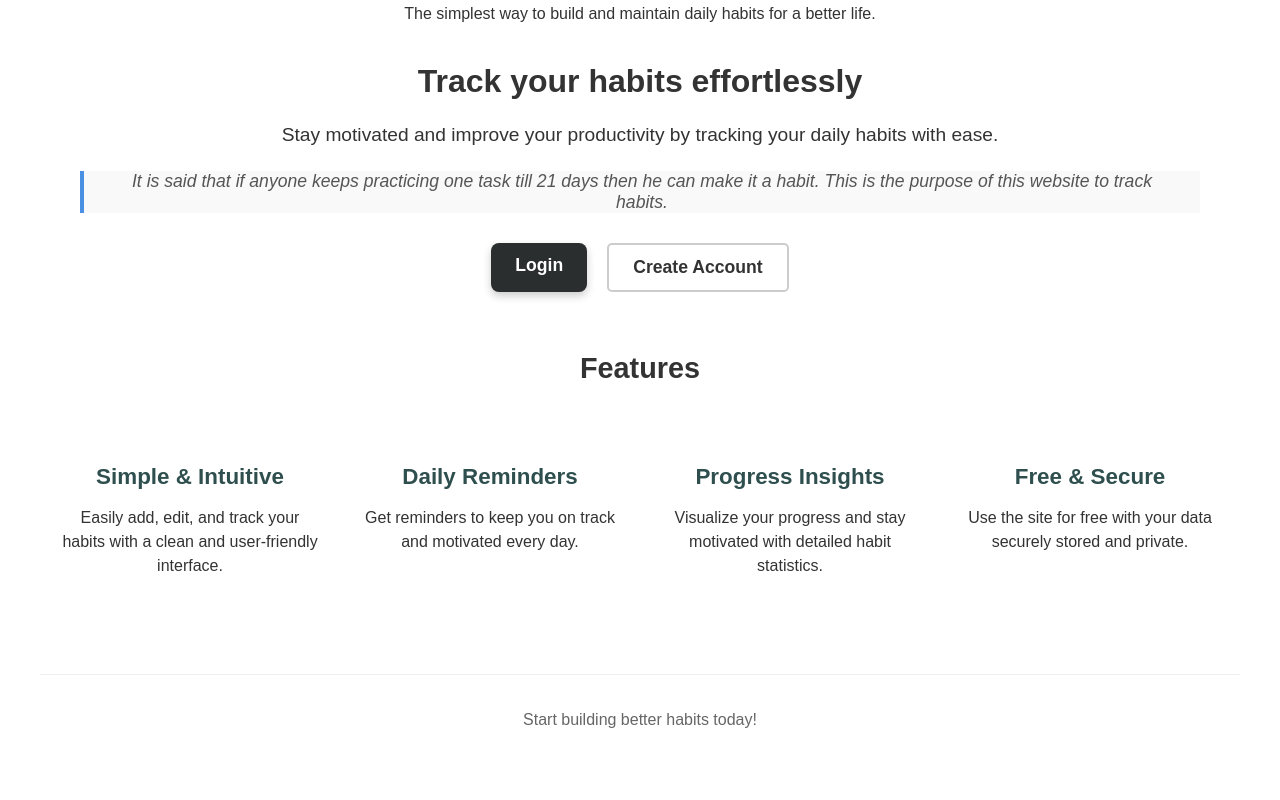
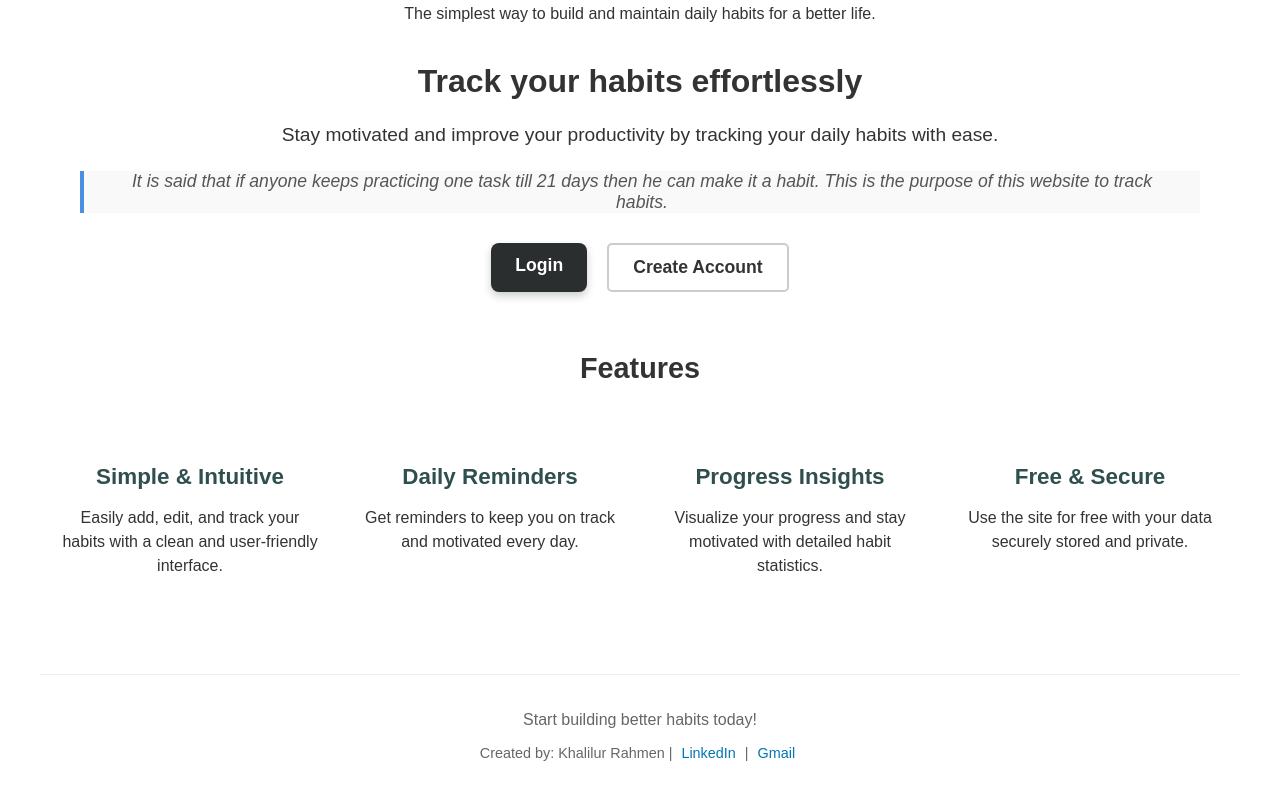
Before and after one commit to Zishan976/Habit-Tracker-Website, a React (Vite) app in the folder client/habit_tracker/: page / in a window 1280 px wide. Shown: the part 232-1032 px from the top of the page. Built offline with nearby package versions, Linux system fonts and the light colour scheme.

Commit message:
add my linkedin and gmail link

```diff
--- a/client/habit_tracker/src/pages/Home.css
+++ b/client/habit_tracker/src/pages/Home.css
@@ -193,3 +193,20 @@ footer {
     padding: 10px 20px;
   }
 }
+
+/* Styles for footer creator info */
+footer p:last-child {
+  margin-top: 10px;
+  font-size: 0.9rem;
+  color: #666;
+}
+
+footer p:last-child a {
+  color: #0077b5; /* LinkedIn blue */
+  text-decoration: none;
+  margin: 0 5px;
+}
+
+footer p:last-child a:hover {
+  text-decoration: underline;
+}
--- a/client/habit_tracker/src/pages/Home.jsx
+++ b/client/habit_tracker/src/pages/Home.jsx
@@ -48,6 +48,7 @@ const Home = () => {
 
             <footer>
                 <p>Start building better habits today!</p>
+                <p>Created by: Khalilur Rahmen | <a href="https://www.linkedin.com/in/khalilur-rahman-a3640a381/" target="_blank" rel="noopener noreferrer">LinkedIn</a> | <a href="mailto:sharkarzishan@gmail.com">Gmail</a></p>
             </footer>
         </div>
     )
```
